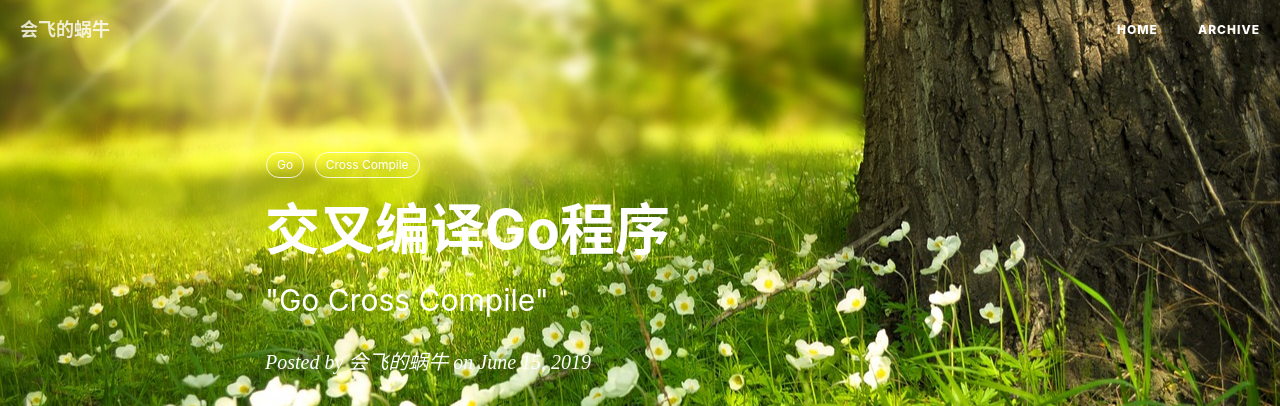
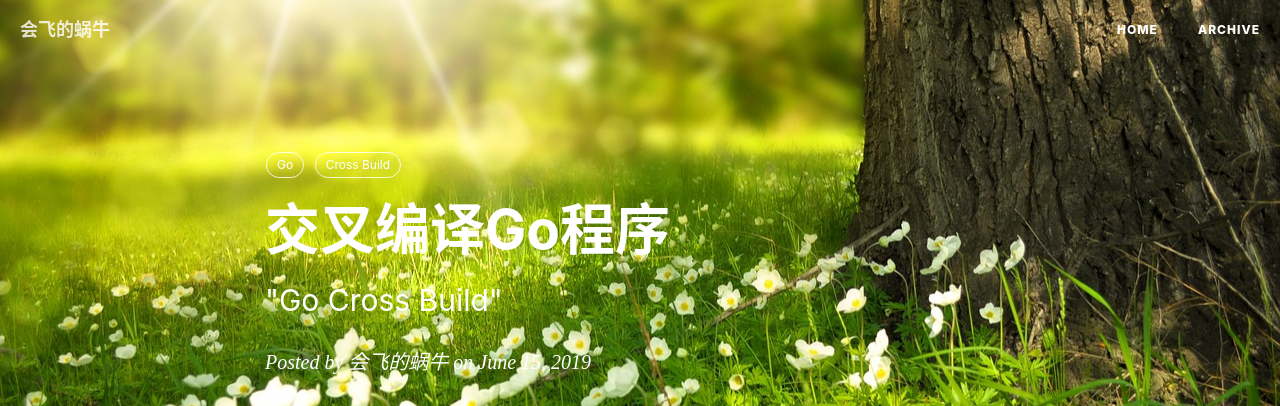
Before and after one commit to torubylist/blog, a Jekyll site: the page built from _posts/2019-06-15-go-cross-build.md, in a window 1280 px wide and 900 px high. Shown: the top 406 px of the window. Built offline with Jekyll 4.4.1, drawn with Linux system fonts in a browser that asks for light colours; nearby versions of some CDN libraries; comment, search, counter and statistics services are not loaded.

Commit message:
cross build

````diff
--- a/_posts/2019-06-15-go-cross-build.md
+++ b/_posts/2019-06-15-go-cross-build.md
@@ -1,13 +1,13 @@
 ---
 layout:     post
 title:      "交叉编译Go程序"
-subtitle:   " \"Go Cross Compile\""
+subtitle:   " \"Go Cross Build\""
 date:       2019-06-15 20:00:00
 author:     "会飞的蜗牛"
 header-img: "img/go-cross-build.jpg"
 tags:
     - Go
-    - Cross Compile
+    - Cross Build
 
 ---
 
@@ -75,6 +75,7 @@ golang里面有两种方式来表示这种区别
 
 	```
 	// +build !linux
+
 	package mypkg // wrong
 	```
 
````
Also changed, not shown: _posts/2019-05-25-Effective-Go-Initialization-Methods.md (+0 -1 lines).
